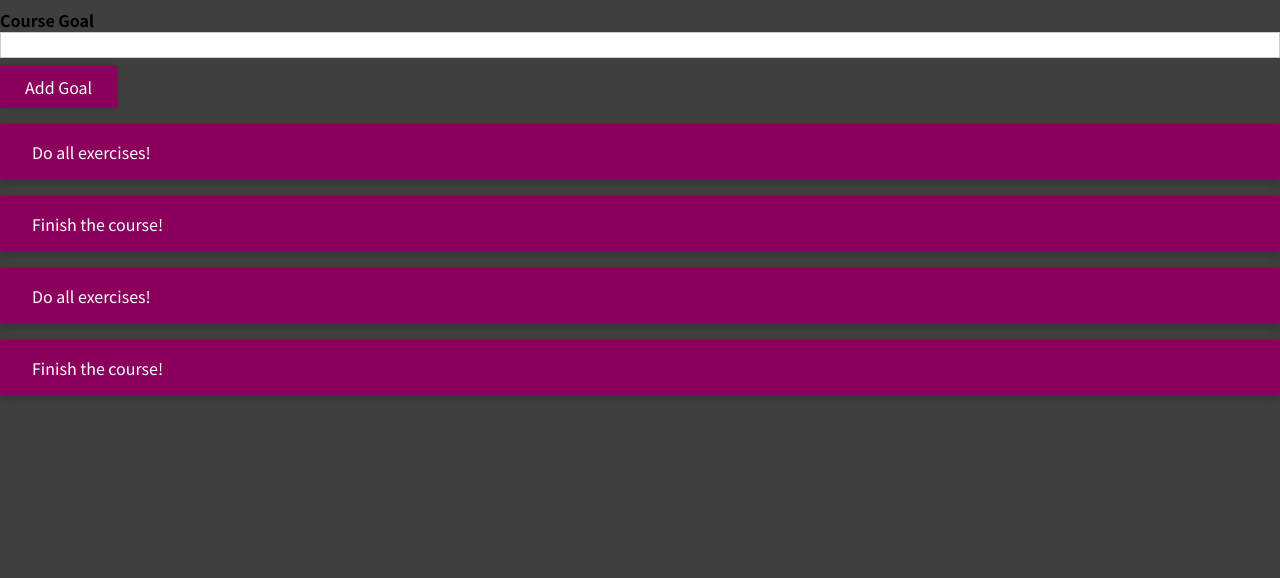
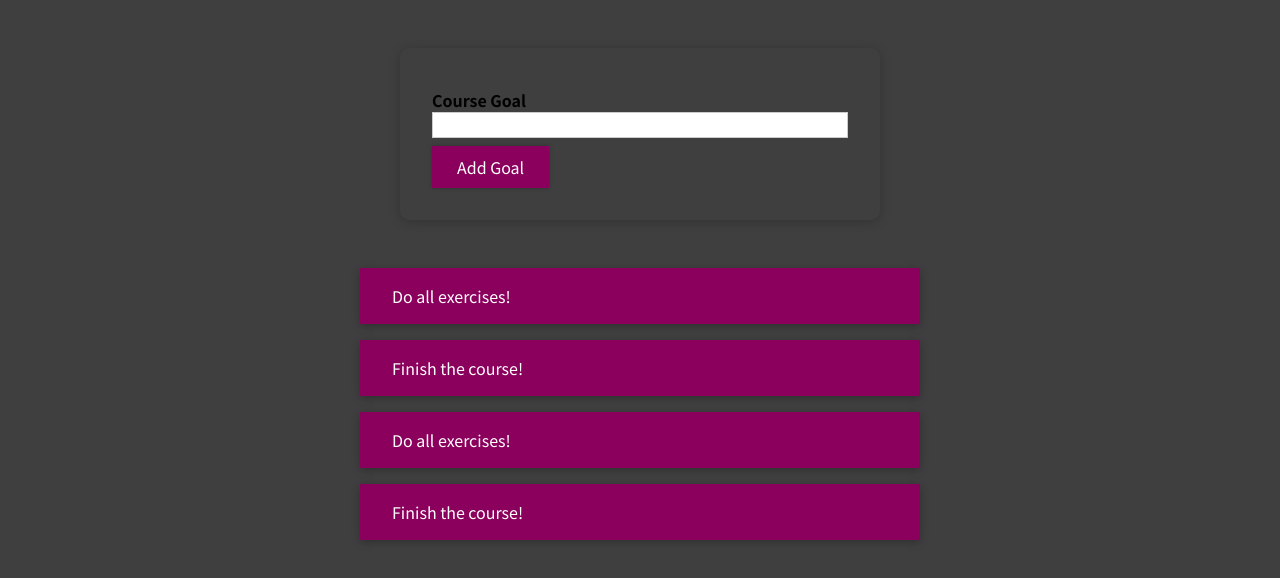
Before and after one commit to fatmakahveci/react-typescript-course-goals, a Next.js app: page / in a window 1280 px wide. Shown: the top 578 px of the page. Built offline with nearby package versions, Linux system fonts and the light colour scheme.

Commit message:
typo fix

```diff
--- a/src/app/globals.css
+++ b/src/app/globals.css
@@ -12,3 +12,18 @@
   margin: 0;
   background-color: #3f3f3f;
 }
+
+#goals {
+  width: 35rem;
+  max-width: 90%;
+  margin: 3rem auto;
+}
+
+#goal-form {
+  width: 30rem;
+  max-width: 90%;
+  margin: 3rem auto;
+  padding: 2rem;
+  box-shadow: 0 2px 12px rgba(0, 0, 0, 0.2);
+  border-radius: 10px;
+}
--- /dev/null
+++ b/src/shared/types/Types.tsx
@@ -0,0 +1,4 @@
+export interface CourseGoal {
+    text: string;
+    id: string;
+};
```
Also changed, not shown: src/app/page.tsx (indentation only), src/app/shared/types/Types.tsx (deleted).
